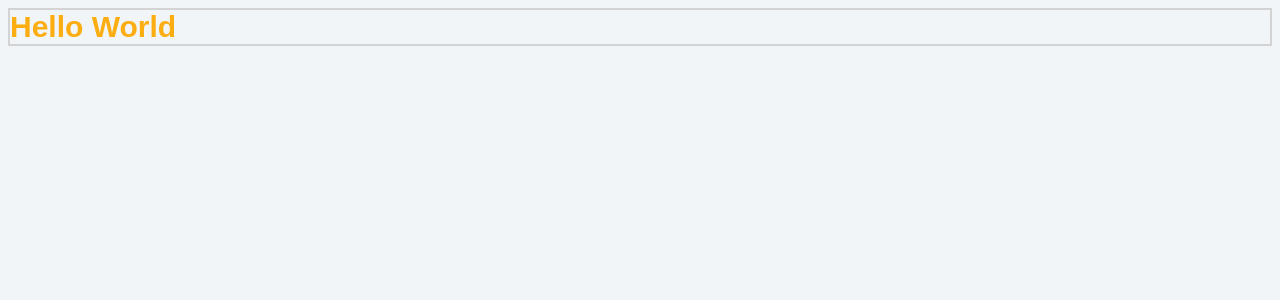
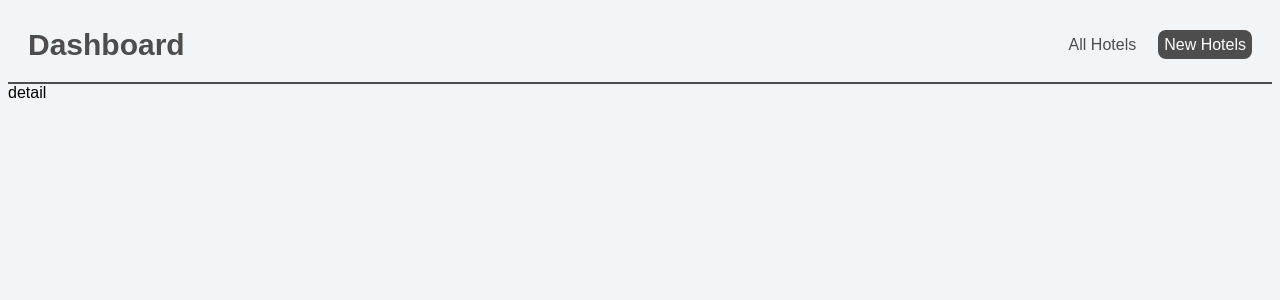
Before and after one commit to searchme86/ReactTypeApp, a React (Create React App) app: page /hotels/1 in a window 1280 px wide. Shown: the top 300 px of the page. Built offline with nearby package versions, Linux system fonts and the light colour scheme; no server answers; the database is empty.

Commit message:
💄 create Components to put together

```diff
--- a/src/App.tsx
+++ b/src/App.tsx
@@ -1,10 +1,14 @@
 import React from 'react';
+import { Routes, Route } from 'react-router-dom';
+import Card from './Compoenents/Card';
+import Details from './Compoenents/Details';
 
 function App() {
   return (
-    <div className="App">
-      <h1>Hello World</h1>
-    </div>
+    <Routes>
+      <Route path="/" element={<Card />} />
+      <Route path="/hotels/:id" element={<Details />} />
+    </Routes>
   );
 }
 
--- /dev/null
+++ b/src/Compoenents/Information.tsx
@@ -0,0 +1,30 @@
+import React from 'react';
+import { NewHotelType } from '../Types/hotels';
+import { Link } from 'react-router-dom';
+
+interface IProps {
+  hotel: NewHotelType;
+  detailsPage?: boolean;
+}
+
+function Information({ hotel, detailsPage }: IProps) {
+  return (
+    <div className="hotel-preview">
+      <div className="image-container">
+        <img className="location-image" src={hotel.location} alt="Hotel" />
+        <div className="highlights">
+          <div className="highlights-text">
+            <h2>{hotel.title}</h2>
+            <p className="region">{hotel.region}</p>
+          </div>
+          <div className="highlights-price">
+            <h2 className="per-night">£{hotel.perNight}</h2>
+            <p>per night</p>
+          </div>
+        </div>
+      </div>
+    </div>
+  );
+}
+
+export default Information;
--- /dev/null
+++ b/src/Compoenents/Navbar.tsx
@@ -0,0 +1,27 @@
+import React from 'react';
+import { Link } from 'react-router-dom';
+
+function Navbar() {
+  return (
+    <nav className="navbar">
+      <h1>Dashboard</h1>
+      <div className="links">
+        <Link to="/" style={{ color: 'rgb(77,77,77)' }}>
+          All Hotels
+        </Link>
+        <Link
+          to="/create"
+          style={{
+            color: 'white',
+            background: 'rgb(77,77,77)',
+            borderRadius: '8px',
+          }}
+        >
+          New Hotels
+        </Link>
+      </div>
+    </nav>
+  );
+}
+
+export default Navbar;
--- a/src/index.tsx
+++ b/src/index.tsx
@@ -2,8 +2,15 @@ import React from 'react';
 import ReactDOM from 'react-dom/client';
 import './index.css';
 import App from './App';
+import Navbar from './Compoenents/Navbar';
+import { BrowserRouter } from 'react-router-dom';
 
 const root = ReactDOM.createRoot(
   document.getElementById('root') as HTMLElement
 );
-root.render(<App />);
+root.render(
+  <BrowserRouter>
+    <Navbar />
+    <App />
+  </BrowserRouter>
+);
```
